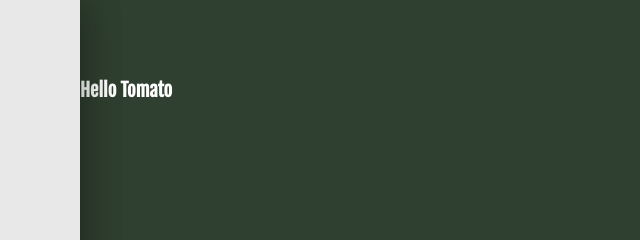
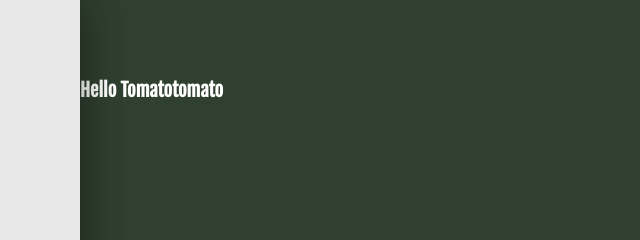
Before and after one commit to zxcx98738/TomatoClock, a website built with webpack: page src/index.html in a window 1280 px wide. Shown: the top 240 px of the page, 0-640 px from the left. Built offline with nearby package versions, Linux system fonts and the light colour scheme; files whose address does not match are found by name.

Commit message:
no message

```diff
--- a/src/index.html
+++ b/src/index.html
@@ -31,7 +31,7 @@
                 <h3>Hello Todo list</h3>
             </div>
             <div id="tomato" class="tomato">
-                <h3>Hello Tomato</h3>
+                <h3>Hello Tomatotomato</h3>
             </div>
         </main>
     </div>
```
